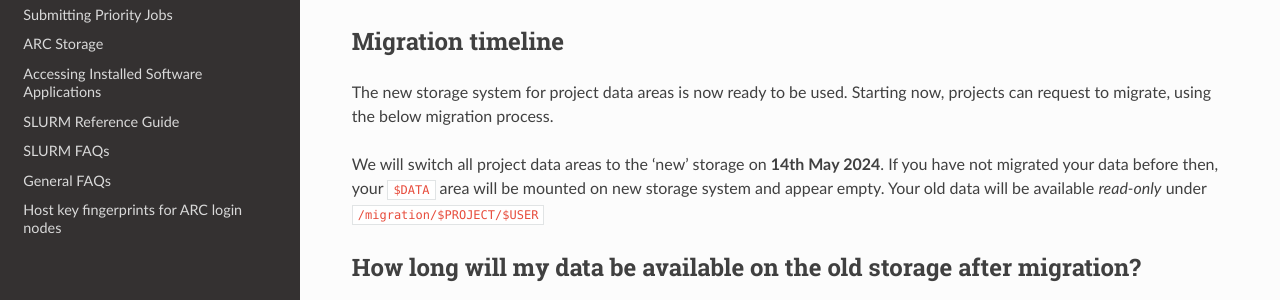
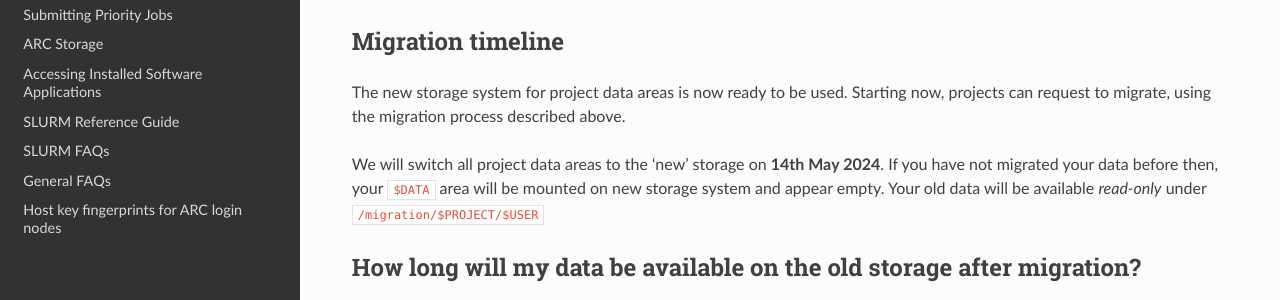
Before and after one commit to tina-friedrich/arc-user-guide, a Sphinx documentation site: the page built from docs/source/arc-storage-migration.rst, in a window 1280 px wide and 900 px high, scrolled down 1660 px. Shown: the part 415-715 px from the top of the window. Built offline with Sphinx 7.4.7 and the Read the Docs theme 2.0.0, drawn with Linux system fonts in a browser that asks for light colours.

Commit message:
Update arc-storage-migration.rst

```diff
--- a/docs/source/arc-storage-migration.rst
+++ b/docs/source/arc-storage-migration.rst
@@ -80,7 +80,7 @@ Each user is responsible for transferring their data; however, the project PI or
 Migration timeline
 ------------------
 
-The new storage system for project data areas is now ready to be used. Starting now, projects can request to migrate, using the below migration process.
+The new storage system for project data areas is now ready to be used. Starting now, projects can request to migrate, using the migration process described above.
 
 We will switch all project data areas to the 'new' storage on **14th May 2024**. If you have not migrated your data before then, your ``$DATA`` area will be mounted on new storage system and appear empty. Your old data will be available *read-only* under ``/migration/$PROJECT/$USER``
 
```
